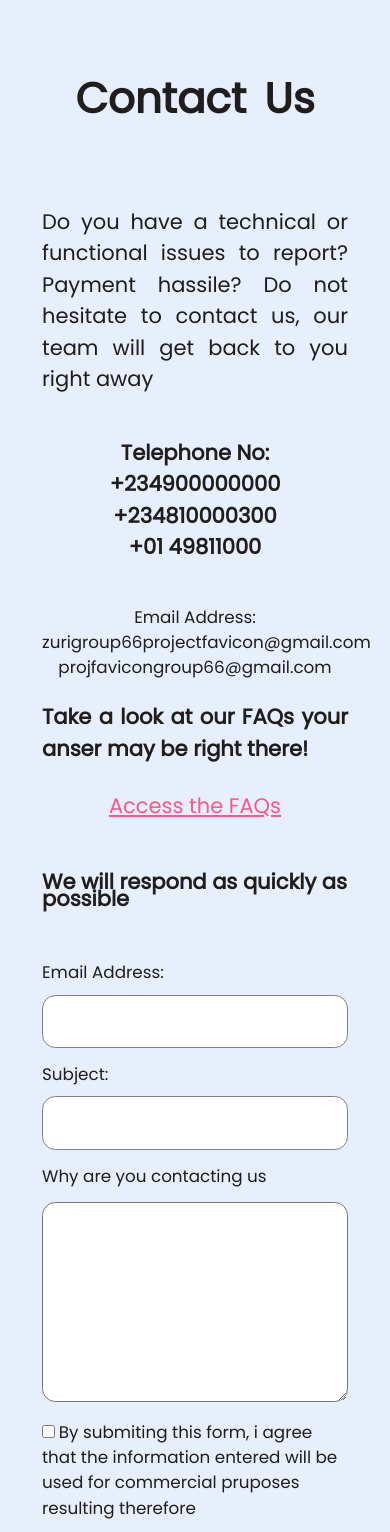
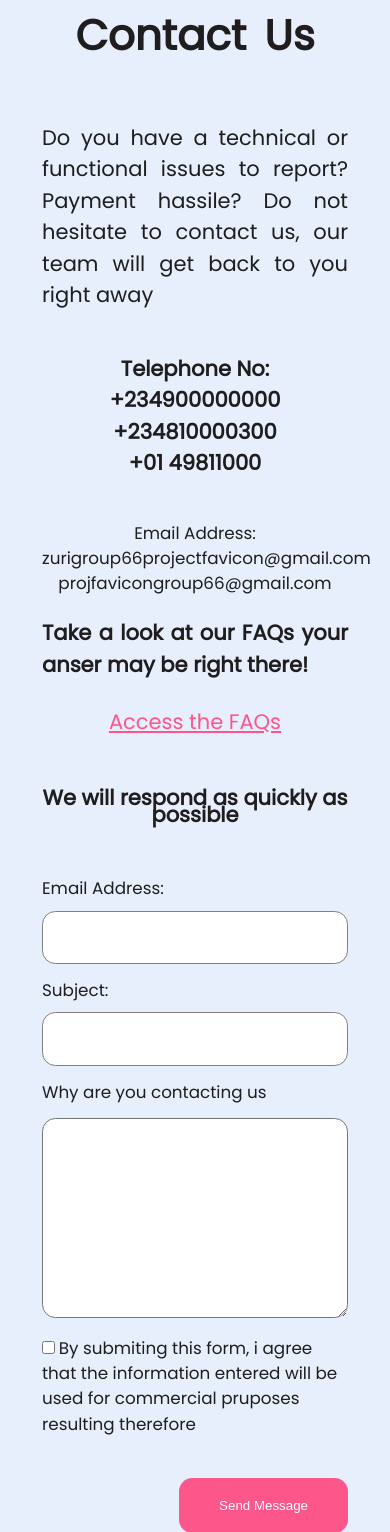
Before and after one commit to zuri-training/favicon-gen-team-66, a Django app: template frontend/templates/account/contact.html in a window 390 px wide. Shown: the top 1532 px of the page. Run offline with Django 4.2, Linux system fonts and the light colour scheme; the template is opened without the code that fills it, so the values that code supplies are empty.

Commit message:
style mobile form

```diff
--- a/frontend/static/account/contact.css
+++ b/frontend/static/account/contact.css
@@ -148,6 +148,11 @@ button:hover{
     border: 1 solid grey;
     color: #FD568A;
 }
+
+.gonedown {
+    display: none;
+}
+
 @media screen and (max-width: 600px){
     .container {
         width: 100%;
@@ -174,8 +179,7 @@ button:hover{
 
 h1 {
     text-align: center;
-    margin: 1.5em 0;
-
+    margin: 0 0 1em 0;
 }
 
     p {
@@ -200,4 +204,13 @@ h1 {
         margin-right: auto;
     }
 
+    .gone {
+        display: none;
+    }
+
+    h2 {
+    margin-bottom: 2.5em;
+    text-align: center;
 }
+
+}
```
